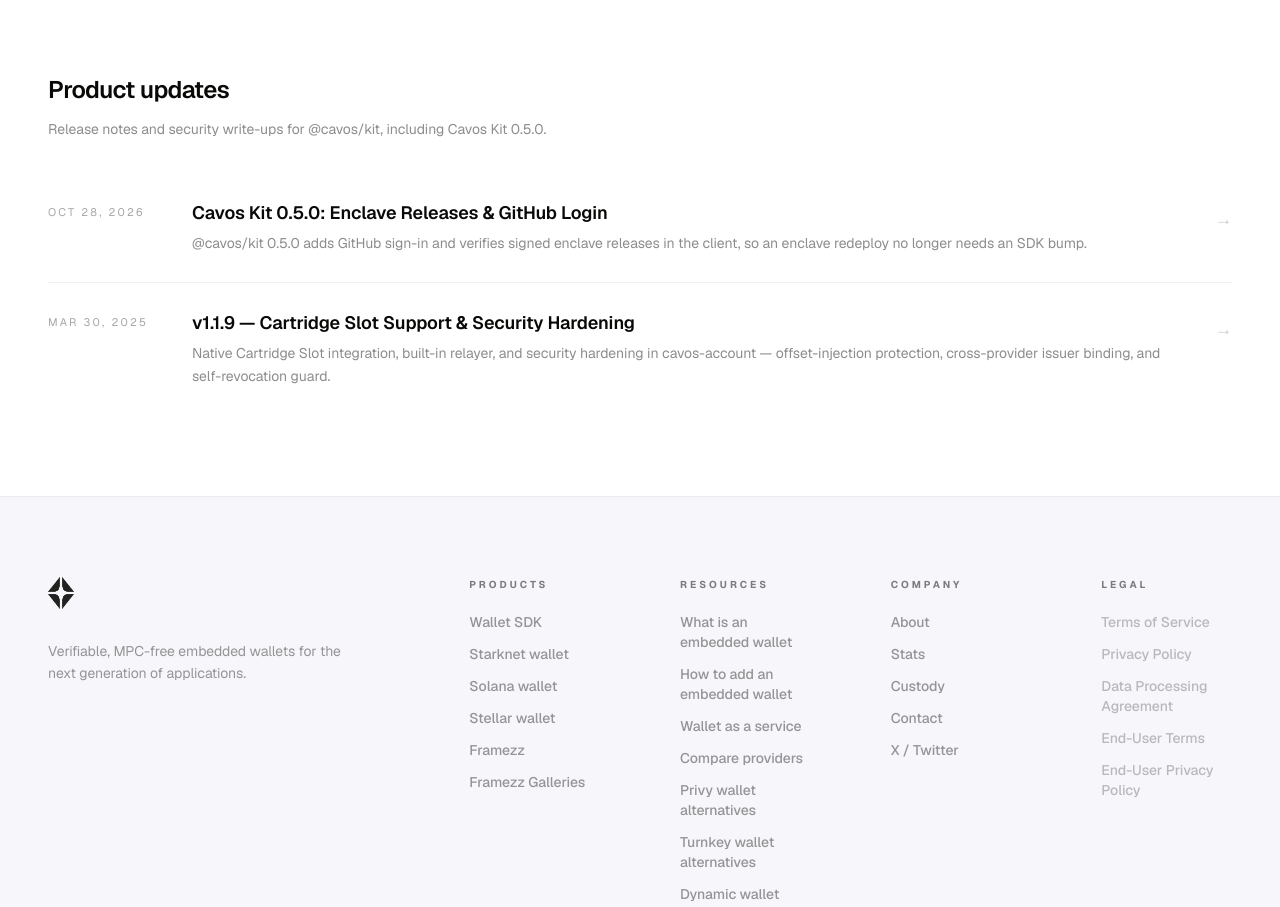
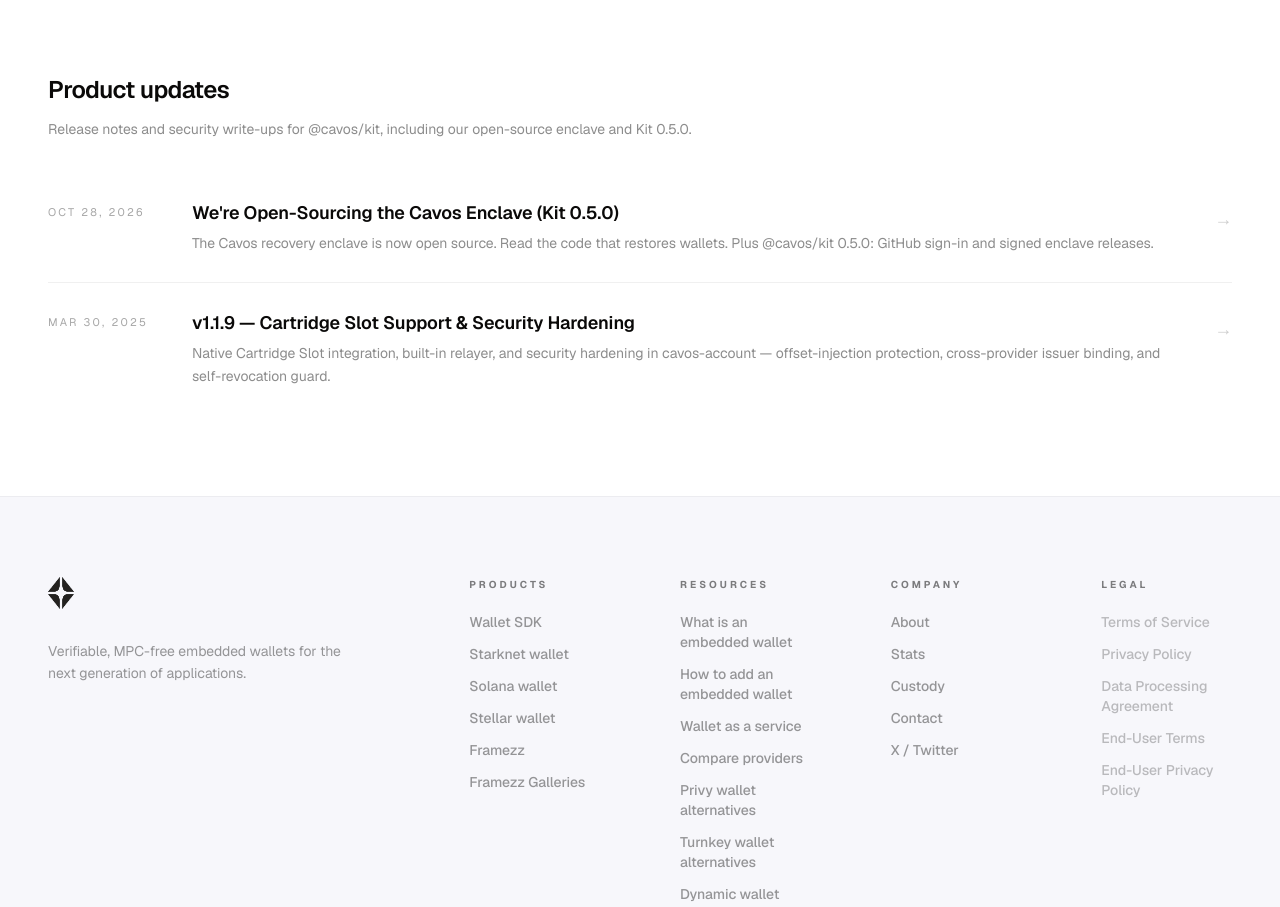
Before and after one commit to cavos-labs/cavos, a Next.js app in the folder cavos-web/: page /blog in a window 1280 px wide. Shown: the part 2980-3887 px from the top of the page. Built offline with nearby package versions, Linux system fonts and the light colour scheme; no server answers.

Commit message:
blog: lead Kit 0.5.0 post with open-sourcing the enclave

```diff
--- a/cavos-web/app/blog/page.tsx
+++ b/cavos-web/app/blog/page.tsx
@@ -235,7 +235,7 @@
         </h2>
         <p className="mt-3 max-w-2xl text-sm text-black/45 leading-relaxed">
           Release notes and security write-ups for @cavos/kit, including{' '}
-          <Link href="/blog/cavos-kit-0-5-0">Cavos Kit 0.5.0</Link>.
+          <Link href="/blog/cavos-kit-0-5-0">our open-source enclave and Kit 0.5.0</Link>.
         </p>
         {changelogPosts.length === 0 ? (
           <p className="mt-8 text-black/40 text-sm">No posts yet.</p>
--- a/cavos-web/content/blog/cavos-kit-0-5-0.mdx
+++ b/cavos-web/content/blog/cavos-kit-0-5-0.mdx
@@ -1,13 +1,28 @@
 ---
-title: "Cavos Kit 0.5.0: Enclave Releases & GitHub Login"
+title: "We're Open-Sourcing the Cavos Enclave (Kit 0.5.0)"
 date: "2026-10-28"
-excerpt: "@cavos/kit 0.5.0 adds GitHub sign-in and verifies signed enclave releases in the client, so an enclave redeploy no longer needs an SDK bump."
+updated: "2026-10-29"
+excerpt: "The Cavos recovery enclave is now open source. Read the code that restores wallets. Plus @cavos/kit 0.5.0: GitHub sign-in and signed enclave releases."
 category: "Release"
-ogQuote: "An enclave redeploy no longer needs an SDK bump."
+ogQuote: "Our enclave is open source. Read every line that touches recovery."
 slug: "cavos-kit-0-5-0"
 ---
 
-`@cavos/kit` **0.5.0** is on npm. For anyone integrating the Cavos [embedded wallet](/embedded-wallet) SDK, it adds GitHub as an optional hosted login, and a second way to accept the recovery enclave so redeploying it no longer requires a new kit release.
+The Cavos recovery enclave is open source. The code is public at [cavos-labs/cavos-recovery](https://github.com/cavos-labs/cavos-recovery), and every enclave image we deploy is built from it.
+
+The enclave has one job: restore a user's [embedded wallet](/embedded-wallet) on a new device. It runs in a hardware-isolated AWS Nitro Enclave and wraps the key that protects the wallet backup. It cannot sign transactions and it cannot move funds. Wallet keys never leave the user's device in plaintext, and they are never used to sign on our servers. Cavos is hardware-isolated and non-custodial, and now you do not have to take our word for what the enclave does. You can read it.
+
+## Read the code
+
+- Repository: [github.com/cavos-labs/cavos-recovery](https://github.com/cavos-labs/cavos-recovery)
+- Releases: [Release v1](https://github.com/cavos-labs/cavos-recovery/releases/tag/v1) ships `enclave.eif`, `measurements.json`, and a Sigstore bundle, so you can match the PCR0 of the running enclave to a public build.
+- Docs: [Hardware-isolated recovery](https://docs.cavos.xyz/docs/hardware-isolated-recovery)
+
+Open source is also what makes the second half of this post possible: `@cavos/kit` 0.5.0 can accept an enclave release because a public workflow in that repository signed it.
+
+## Cavos Kit 0.5.0
+
+`@cavos/kit` **0.5.0** is on npm. For anyone integrating the Cavos embedded wallet SDK, it adds GitHub as an optional hosted login, and a second way to accept the recovery enclave so redeploying it no longer requires a new kit release.
 
 Upgrade:
 
@@ -19,7 +34,7 @@
 
 Docs: [Authentication](https://docs.cavos.xyz/docs/auth), [Hardware-isolated recovery](https://docs.cavos.xyz/docs/hardware-isolated-recovery), [API reference](https://docs.cavos.xyz/docs/api-reference), [Troubleshooting](https://docs.cavos.xyz/docs/troubleshooting).
 
-## Signed enclave releases
+### Signed enclave releases
 
 Until 0.5.0 the SDK accepted an enclave only when the live Nitro attestation's PCR0 was listed in `DEFAULT_SOCIAL_RECOVERY_ATTESTATION`. A new image meant a new kit version.
 
@@ -51,11 +66,11 @@
 
 Pass only `pcr0` (including via the deprecated `socialRecoveryAttestation` key, which still wins over `socialRecovery`) and there is no Sigstore fallback.
 
-### Content-Security-Policy
+#### Content-Security-Policy
 
 A strict `connect-src` must allow `{backendUrl}/api/enclave/releases/*` (hosted default `https://cavos.xyz`) and the Sigstore TUF CDN `https://tuf-repo-cdn.sigstore.dev/`. The hosted vault already uses `connect-src 'self' https:`.
 
-## GitHub sign-in
+### GitHub sign-in
 
 GitHub sign-in is live and tested in production. It is an **optional** provider, not recommended over Google, Apple, or email. Default modal providers are still those three; add `'github'` only if you want it.
 
@@ -72,7 +87,7 @@
 
 JWKS: `https://enclave.cavos.xyz/.well-known/jwks.json`. No GitHub scopes.
 
-### Bring your own GitHub OAuth app
+#### Bring your own GitHub OAuth app
 
 Leave **Dashboard → App → Environments → GitHub sign-in** empty to use Cavos's GitHub app. To show your own name and logo on GitHub's consent screen, register a GitHub OAuth app and save its client ID and client secret on that environment. Set the OAuth app's authorization callback URL to the one the dashboard shows there (the dashboard origin plus `/api/oauth/github/callback`). It is not one of your app's Callback URLs. The secret is encrypted at rest and never returned; leave the secret field empty on later saves to keep the stored value.
 
@@ -82,12 +97,13 @@
 
 Enclave codes: `github_rejected` (SDK: "GitHub did not accept this sign-in. Try again.") and `github_unreachable` (the enclave could not reach GitHub). The hosted `/api/oauth/github/verify` route passes `github_rejected` through and returns every other enclave failure as `enclave_unavailable`. A stale or reused grant is `invalid_grant`.
 
-## What did not change
+### What did not change
 
 Starknet is still the audited OpenZeppelin `AccountUpgradeable`. The enclave still wraps the MasterDEK; it does not sign transfers. `socialRecovery: true` still enrolls after a fresh login. Google, Apple, and email behaviour is unchanged.
 
 ## What to read next
 
+- [cavos-recovery on GitHub](https://github.com/cavos-labs/cavos-recovery): the enclave source and signed releases
 - [Hardware-isolated recovery](https://docs.cavos.xyz/docs/hardware-isolated-recovery): the two accept paths, release policy fields, how to read `measurements.json`
 - [Authentication → GitHub](https://docs.cavos.xyz/docs/auth#github): PKCE, token claims, per-environment OAuth app
 - [Troubleshooting](https://docs.cavos.xyz/docs/troubleshooting): 0.4.x upgrade, GitHub errors, CSP
--- a/cavos-web/content/blog/embedded-wallet-api.mdx
+++ b/cavos-web/content/blog/embedded-wallet-api.mdx
@@ -227,5 +227,5 @@
 - [How to add an embedded Stellar wallet](/blog/stellar-embedded-wallet-tutorial) — social login, the G… before create, first sponsored execute.
 - Chain pages: [Starknet](/embedded-starknet-wallet), [Solana](/embedded-solana-wallet), [Stellar](/embedded-stellar-wallet).
 - [Quickstart](https://docs.cavos.xyz/docs/quickstart), [React](https://docs.cavos.xyz/docs/react), and [API reference](https://docs.cavos.xyz/docs/api-reference).
-- [Cavos Kit 0.5.0](/blog/cavos-kit-0-5-0) — GitHub sign-in and signed enclave releases.
+- [Open-sourcing the Cavos enclave (Kit 0.5.0)](/blog/cavos-kit-0-5-0) — the open-source recovery enclave, GitHub sign-in, and signed enclave releases.
 - [Pricing](/pricing) for the free 1,000 creates and paid recovery options.
--- a/cavos-web/content/blog/embedded-wallet-providers.mdx
+++ b/cavos-web/content/blog/embedded-wallet-providers.mdx
@@ -137,7 +137,7 @@
 - [Embedded wallet vs browser extension](/blog/embedded-wallet-vs-browser-extension) — where users should sign.
 - [Privy alternatives](/privy-alternatives) — the same vendors, framed as replacements for Privy.
 - [Turnkey alternatives](/turnkey-alternatives), [Dynamic alternatives](/dynamic-alternatives), and [Magic alternatives](/magic-alternatives) — the same shortlist for those stacks.
-- [Cavos Kit 0.5.0](/blog/cavos-kit-0-5-0) — GitHub sign-in and signed enclave releases.
+- [Open-sourcing the Cavos enclave (Kit 0.5.0)](/blog/cavos-kit-0-5-0) — the open-source recovery enclave, GitHub sign-in, and signed enclave releases.
 - [Compare embedded wallet providers](/compare) — Cavos vs Privy, Dynamic, Turnkey, Web3Auth, and Magic.
 - [How to add an embedded wallet](/blog/how-to-add-an-embedded-wallet) — `@cavos/kit` install and the first sponsored transaction.
 - [Embedded Starknet wallet](/embedded-starknet-wallet) — audited OpenZeppelin AccountUpgradeable, paymaster, SNIP-12. Also [Solana](/embedded-solana-wallet) and [Stellar](/embedded-stellar-wallet).
--- a/cavos-web/content/blog/how-to-add-an-embedded-wallet.mdx
+++ b/cavos-web/content/blog/how-to-add-an-embedded-wallet.mdx
@@ -224,7 +224,7 @@
 - [Non-custodial embedded wallets](/blog/non-custodial-embedded-wallet) — who can sign, and how to verify a vendor’s claim.
 - [Embedded wallet vs browser extension](/blog/embedded-wallet-vs-browser-extension) — where users should sign.
 - [Quickstart](https://docs.cavos.xyz/docs/quickstart) and [React](https://docs.cavos.xyz/docs/react) — the full kit surface.
-- [Cavos Kit 0.5.0](/blog/cavos-kit-0-5-0) — signed enclave releases and GitHub sign-in. Use `@cavos/kit` `^0.5.0` for email sign-in against the current enclave.
+- [Open-sourcing the Cavos enclave (Kit 0.5.0)](/blog/cavos-kit-0-5-0) — the open-source recovery enclave, signed enclave releases and GitHub sign-in. Use `@cavos/kit` `^0.5.0` for email sign-in against the current enclave.
 - Chain pages: [Starknet](/embedded-starknet-wallet), [Solana](/embedded-solana-wallet), [Stellar](/embedded-stellar-wallet).
 - [How to add an embedded Stellar wallet](/blog/stellar-embedded-wallet-tutorial) — social login, the G… before create, first sponsored execute.
 - [How to send gasless Starknet transactions](/blog/gasless-starknet-transactions) — paymaster-sponsored deploy and execute from an embedded wallet.
--- a/cavos-web/content/blog/privy-vs-turnkey.mdx
+++ b/cavos-web/content/blog/privy-vs-turnkey.mdx
@@ -288,7 +288,7 @@
 - [Privy alternatives](/privy-alternatives) — the same vendors, framed as replacements for Privy.
 - [Turnkey alternatives](/turnkey-alternatives) — Cavos, Privy, Dynamic, Web3Auth, and Magic as replacements for Turnkey.
 - [Dynamic alternatives](/dynamic-alternatives) and [Magic alternatives](/magic-alternatives) — the same shortlist for those stacks.
-- [Cavos Kit 0.5.0](/blog/cavos-kit-0-5-0) — GitHub sign-in and signed enclave releases.
+- [Open-sourcing the Cavos enclave (Kit 0.5.0)](/blog/cavos-kit-0-5-0) — the open-source recovery enclave, GitHub sign-in, and signed enclave releases.
 - [How to add an embedded wallet](/blog/how-to-add-an-embedded-wallet) — `@cavos/kit` install and the first sponsored transaction.
 - [Embedded Starknet wallet](/embedded-starknet-wallet) — audited OpenZeppelin account contract, paymaster, SNIP-12. Also [Solana](/embedded-solana-wallet) and [Stellar](/embedded-stellar-wallet).
 - [Pricing](/pricing) — Cavos fees. Privy and Turnkey set theirs independently.
```
